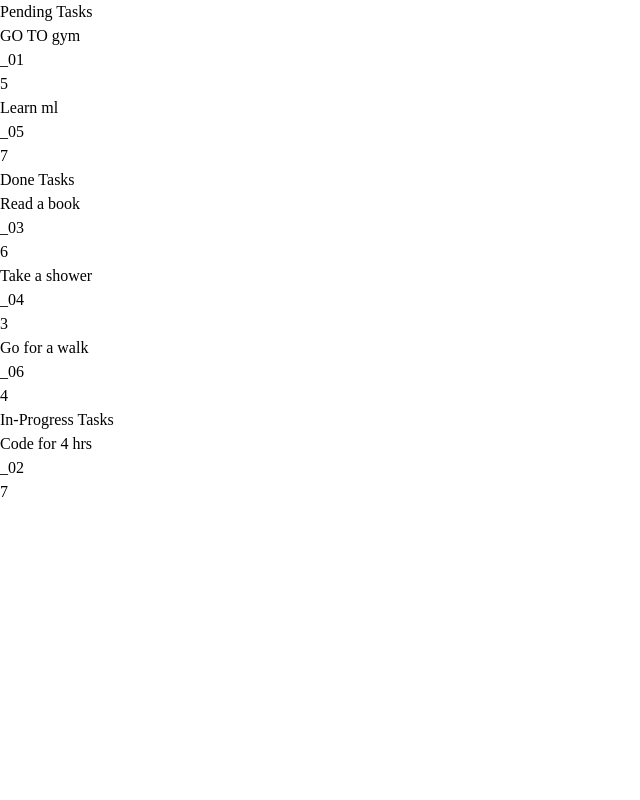
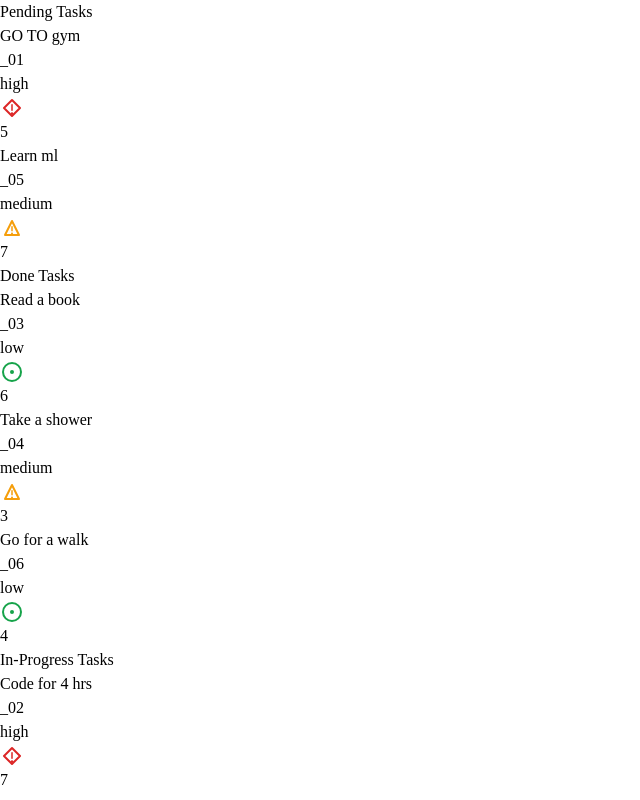
Before and after one commit to Moksh-Mutreja/kanban-Board, a React (Vite) app in the folder kanban/: page / in a window 1280 px wide. Shown: the whole page, without its empty margins (0-640 px from the left). Built offline with nearby package versions, Linux system fonts and the light colour scheme.

Commit message:
improve imports in App component

```diff
--- a/kanban/src/App.tsx
+++ b/kanban/src/App.tsx
@@ -1,45 +1,8 @@
 import { Card } from "./components/Cards";
-import type { Status } from "./types";
-import { statuses } from "./types";
+import type { Status, Priority,} from "./types";
+import { statuses, priorities ,tasks} from "./types";
 export default function App() {
-  const tasks = [
-    {
-      title: "GO TO gym",
-      id: "_01",
-      points: 5,
-      status: "pending",
-    },
-    {
-      title: "Code for 4 hrs",
-      id: "_02",
-      points: 7,
-      status: "in-progress",
-    },
-    {
-      title: "Read a book",
-      id: "_03",
-      points: 6,
-      status: "done",
-    },
-    {
-      title: "Take a shower",
-      id: "_04",
-      points: 3,
-      status: "done",
-    },
-    {
-      title: "Learn ml",
-      id: "_05",
-      points: 7,
-      status: "pending",
-    },
-    {
-      title: "Go for a walk",
-      id: "_06",
-      points: 4,
-      status: "done",
-    },
-  ];
+
   const Columns = statuses.map((status) => {
     const tasksColumn = tasks.filter((task) => task.status === status);
     return {
@@ -64,11 +27,12 @@ export default function App() {
                 title={task.title}
                 id={task.id}
                 points={task.points}
+                priority={task.priority as Priority}
               />
             ))}
           </div>
         ))}
-      </div>{" "}
+      </div>
     </>
   );
 }
```
